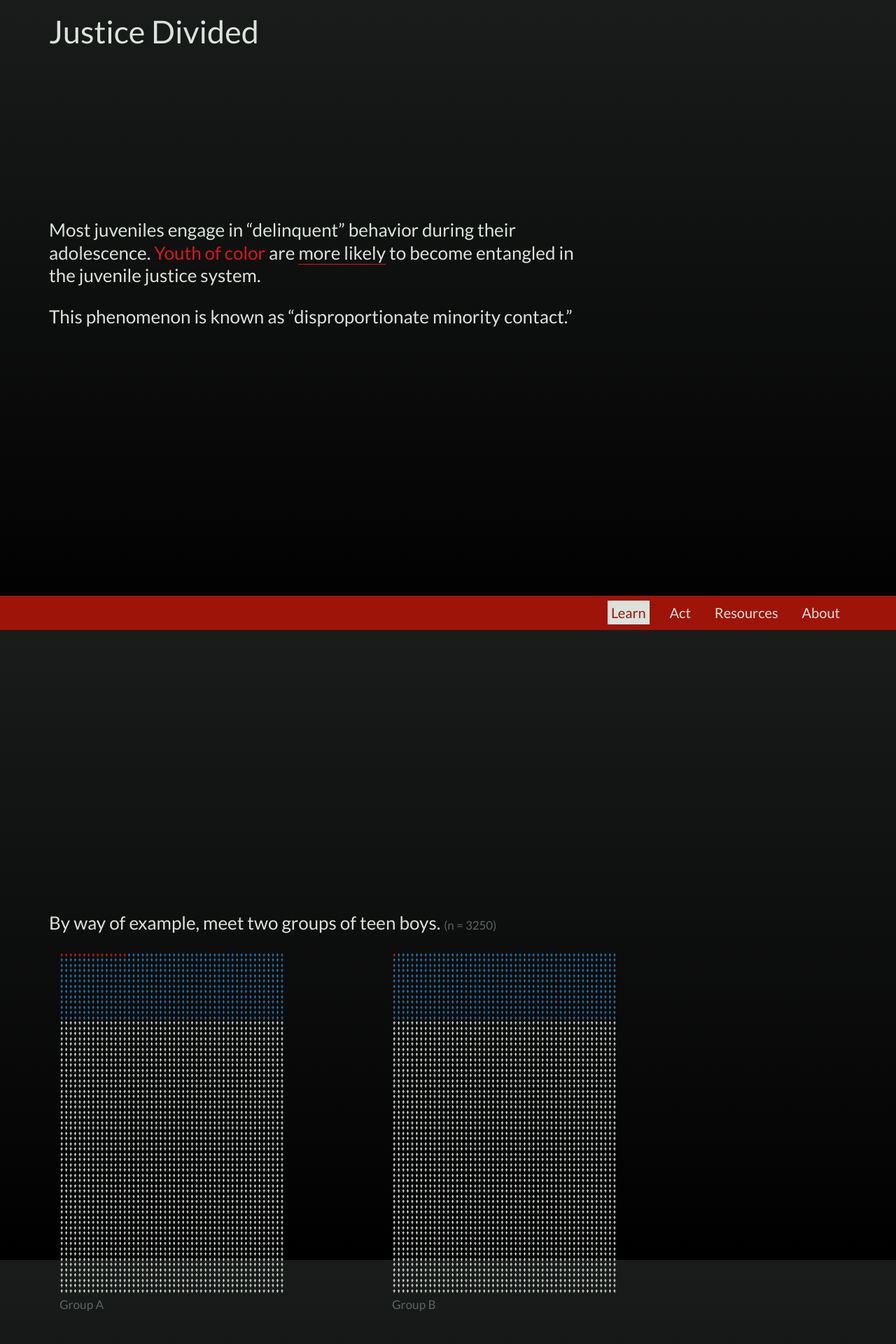
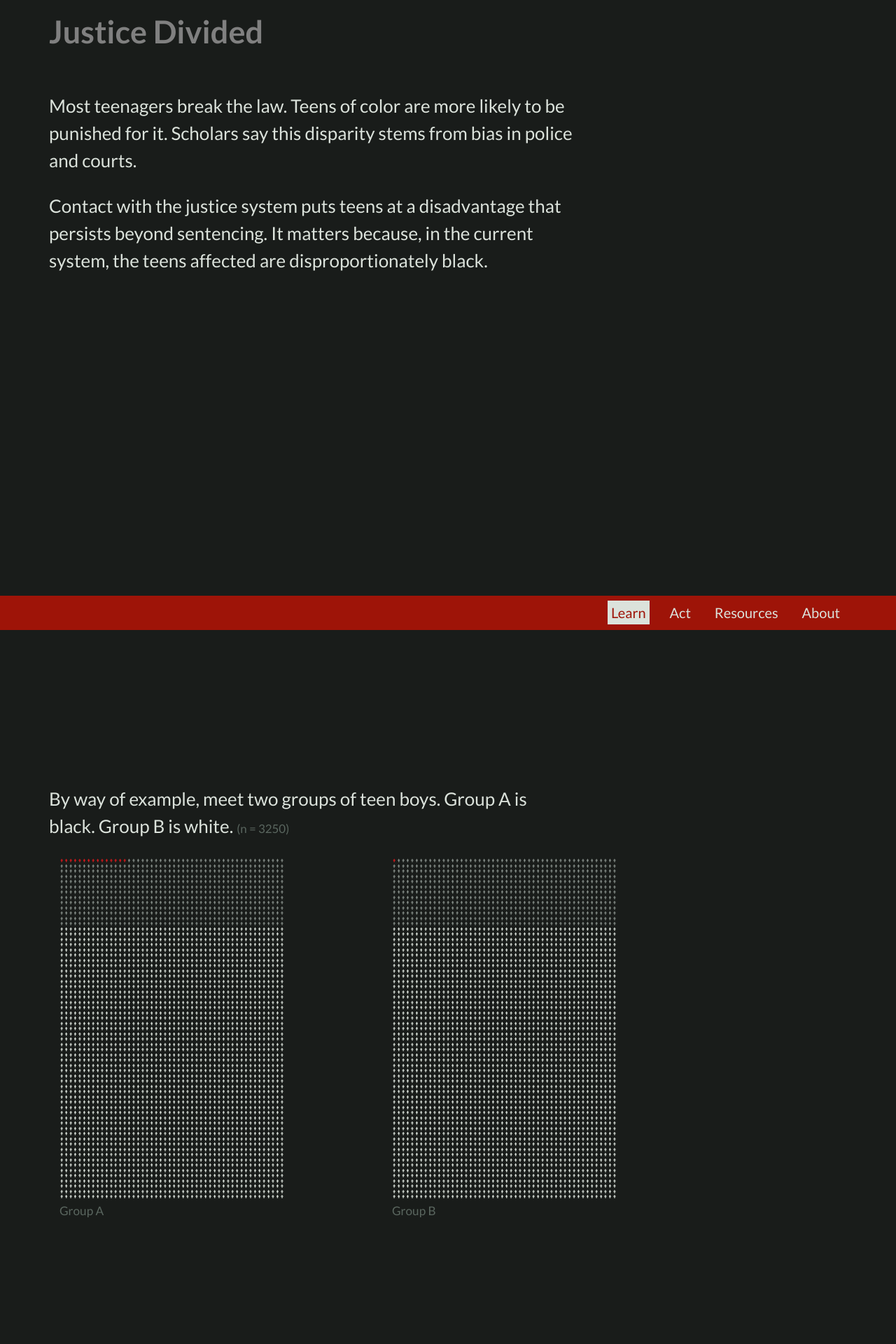
Before and after one commit to datamade/justice-divided, a Jekyll site: the page built from index.html, in a window 1280 px wide. Shown: the top 1920 px of the page at 70% size. Built offline with Jekyll 4.4.1, drawn with Linux system fonts in a browser that asks for light colours; some of the changed text lies outside the part shown.

Commit message:
ditch drop viz, begin updating content

```diff
--- a/_layouts/default.html
+++ b/_layouts/default.html
@@ -150,6 +150,12 @@
          progressBar.attr('value', value);
       });
 
+      $('.section').each(function() {
+        if ( $(this).height() > $(this).css('min-height') ) {
+          $(this).next().css('padding-top', '20vh');
+        }
+      })
+
   </script>
 
 </html>
--- a/css/custom.css
+++ b/css/custom.css
@@ -1,12 +1,7 @@
 /* BOOTSTRAP OVERRIDES */
 
 body {
-  background: #191C1A;
-  background: -webkit-linear-gradient(#191C1A, #000);
-  background: -o-linear-gradient(#191C1A, #000);
-  background: -moz-linear-gradient(#191C1A, #000);
-  background: linear-gradient(#191C1A, #000);
-  background-attachment: fixed;
+  background-color: #191C1A;
   font-size: 2em;
   color: #dbe2db;
 }
@@ -18,6 +13,8 @@
 
 .jumbotron h1 {
   font-size: 2.25em;
+  font-weight: 700;
+  color: gray;
 }
 
 h3 * small, small {
@@ -25,7 +22,7 @@
 }
 
 h3 {
-  line-height: 1.25em;
+  line-height: 1.5em;
 }
 
 p {
@@ -56,26 +53,14 @@
   color: #355980;
 }
 
-thead {
-  font-weight: 900;
-}
-
-tbody > tr:not(:first-child) {
-  border-top: 1px solid #fff;
-}
-
-td:not(:first-child) {
-  text-align: right;
-}
-
 img {
   max-width: 100%;
 }
 
 /* TYPOGRAPHY STYLES */
 
-.blue {
-    color: #2c7bb6;
+.gray {
+    color: #878f8a;
 }
 
 .red {
@@ -83,14 +68,13 @@
 }
 
 .highlight {
-  border-bottom: 1px solid #d7191c;
+  font-weight: 700;
 }
 
 /* SPACING */
 
 .section {
   min-height: 110vh;
-  padding-top: 20vh;
 }
 
 /* PROGRESS BAR */
--- a/css/custom.viz.css
+++ b/css/custom.viz.css
@@ -1,20 +1,3 @@
-/* ANIMATION */
-
-#headscratch {
-  display: inline;
-  width: 1.28571429em;
-  height: 1.129801660em;
-  background: url('../img/headscratch.png') bottom center;
-  background-size: cover;
-  background-repeat: no-repeat;
-  animation: play 2s steps(8) infinite;
-  animation-fill-mode: forwards;
-}
-
-@keyframes play {
-  50%, 100% { background-position: top center; }
-}
-
 /* GRID VISUALIZATION */
 
 .grid[id^="base"] {
@@ -32,141 +15,28 @@
   font-size: 3.25em;
 }
 
-/* DROPOUT VISUALIZATION */
-
-/* animations */
-@keyframes graduate {
-  from { top: 0; }
-  to { top: 20%; }
-}
-
-@keyframes dropout {
-  from { top: 0; }
-  to { top: 90%; }
-}
-
-@keyframes fade-in-and-out {
-  25% { opacity: 0.75 }
-  50% { opacity: 1 }
-  75% { opacity: 0.75 }
-  100% { opacity : 0 }
-}
-
-/* styles */
-#dropout-control {
-  border: none;
-  background-color: #dbe2db;
-  color: #191C1A;
-  z-index: 10;
-}
-
-#dropout {
-  position: relative;
-  width: 100%;
-  height: 50vh;
-  z-index: 0;
-}
-
-#dropout-line {
-  position: absolute;
-  top: 30%;
-  width: 100%;
-  height: 1px;
-  background-color: #3d4541;
-  z-index: 0;
-}
-
-.label {
-  font-size: 1em;
-  position: absolute;
-}
-
-.label[id*="count"] {
-  color: #191C1A;
-  width: 15vw;
-  text-align: center;
-}
-
-#graduate-label {
-  color: #3d4541;
-  font-weight: 500;
-  top: 21%;
-}
-
-#dropout-label {
-  top: 100%;
-  text-align: left;
-  font-weight: 500;
-  color: #191C1A;
-  width: 100%;
-  background-color: #dbe2db;
-  border-radius: 0;
-}
-
-#non-arrest-count {
-  left: 39vmax;
-}
-
-#arrest-count {
-  left: 19vmax;
-}
-
-.count {
-  color: #191C1A;
-  font-weight: 500;
-}
-
-.student {
-  opacity: 0;
-  position: absolute;
-  left: 45vmax;
-  height: 20px;
-  width: 20px;
-  border-radius: 20px;
-  background-color: #2c7bb6;
-  z-index: 1;
-}
-
-.arrested {
-  left: 25vmax;
-  background-color: #d7191c;
-}
-
-.graduate {
-  animation: graduate 1s, fade-in-and-out 1s;
-}
-
-.dropout {
-  animation: dropout 2s, fade-in-and-out 2s;
-}
-
 /* CHARTIST OVERRIDES */
 
 .ct-chart {
   margin-left: -50px;
-  padding-right: 100px;
 }
 
-#system_disparity .ct-series-a .ct-bar,
-#system_disparity .ct-series-b .ct-bar,
-#makeup_chart .ct-series-b .ct-bar {
+g.ct-series > line.ct-bar {
   fill: #6c706f;
   stroke: #6c706f;
   stroke-width: 20px;
 }
 
-#system_disparity .ct-series-c .ct-bar,
-#makeup_chart .ct-series-a .ct-bar {
+g.ct-series:last-of-type > line.ct-bar {
   fill: #d7191c;
   stroke: #d7191c;
-  stroke-width: 20px;
 }
 
 .ct-label.ct-vertical {
   color: inherit;
   font-size: 1em;
   width: 100px!important;
-  margin-left: 40px;
+  margin-left: 45px;
   text-anchor: start!important;
   text-align: left!important;
   justify-content: initial!important;
--- a/index.html
+++ b/index.html
@@ -17,9 +16,9 @@
         <div class="row">
             <div class="col-sm-8">
                 <h3>
-                    <p>Most juveniles engage in “delinquent” behavior during their adolescence. <span class="red">Youth of color</span> are <span class="highlight">more likely</span> to become entangled in the juvenile justice system.</p>
+                    <p>Most teenagers break the law. Teens of color are more likely to be punished for it. Scholars say this disparity stems from bias in police and courts.</p>
 
-                    <p>This phenomenon is known as “disproportionate minority contact.”</p>
+                    <p>Contact with the justice system puts teens at a disadvantage that persists beyond sentencing. It matters because, in the current system, the teens affected are disproportionately black.</p>
                 </h3>
             </div>
         </div>
@@ -28,7 +27,7 @@
         <div class="row">
             <div class="col-sm-8">
                 <h3>
-                    <p>By way of example, meet two groups of teen boys. <small>(n = 3250)</small></p>
+                    <p>By way of example, meet two groups of teen boys. Group A is black. Group B is white. <small>(n = 3250)</small></p>
                 </h3>
             </div>
         </div>
@@ -49,7 +48,7 @@
         <div class="row">
             <div class="col-sm-8">
                 <h3>
-                    <p>An <span class="highlight">equal number</span> of boys from both groups use marijuana. <small>(n = 650)</small></p>
+                    <p>Research shows an equal number of boys from both groups, about 20%, use marijuana. <small>(n = 650)</small></p>
                 </h3>
             </div>
         </div>
@@ -70,7 +69,9 @@
         <div class="row">
             <div class="col-sm-8">
                 <h3>
-                    <p><span class="highlight">Fifteen boys</span> from Group A are arrested on minor marijuana charges. Only <span class="highlight">one</span> is arrested from Group B.</p>
+                    <p>Some boys are caught with a small amount of marijuana.</p>
+
+                    <p>At the going arrest rate in Chicago, 15 black boys are arrested. Only one white boy is arrested.</p>
                 </h3>
             </div>
         </div>
@@ -90,22 +91,8 @@
     <div class="section">
         <div class="row">
             <div class="col-sm-8">
-                <h3><p style="display: inline-block;">The difference? <div id="headscratch"></div></p></h3>
-            </div>
-        </div>
-    </div>
-    <div class="section">
-        <div class="row">
-            <div class="col-sm-8">
-                <h3><p>Group A is <span class="highlight">black.</span></p></h3>
-            </div>
-        </div>
-    </div>
-    <div class="section">
-        <div class="row">
-            <div class="col-sm-8">
                 <h3>
-                    <p>In Chicago, <span class="red">black youth</span> are <span class="highlight">overrepresented</span> among juvenile arrests.</p>
+                    <p>In Chicago, <span class="red">black youth are overrepresented among juvenile arrests.</p>
                 </h3>
             </div>
         </div>
@@ -119,7 +106,7 @@
         <div class="row">
             <div class="col-sm-8">
                 <h3>
-                    <p>As a consequence, they represent <span class="highlight">a wide majority</span> at every subsequent stage of the justice system.</p>
+                    <p>As a consequence, they represent a wide majority at every subsequent stage of the justice system.</p>
                 </h3>
             </div>
         </div>
@@ -133,52 +120,17 @@
         <div class="row">
             <div class="col-sm-8">
                 <h3>
-                    <p>Youth who are arrested are <span class="highlight">more likely than their peers</span> to drop out of high school.</p>
+                    <p>Youth who are arrested are more likely than their peers to drop out of high school.</p>
                 </h3>
 
-                <p>Each <i class="fa fa-circle fa-fw"></i> represents a student. <span class="red">Students who are arrested</span> have a 73% chance of dropping out. <span class="blue">Their peers</span> have a 51% chance of dropping out.</p>
+                <p><span class="red">Students who are arrested</span> are twice as likely than their peers to drop out of high school, and half as likely to attend a four-year college.</p>
 
                 <br />
             </div>
         </div>
         <div class="row">
             <div class="col-sm-10">
-                <button class="btn btn-xl btn-default pull-right" id="dropout-control">
-                    <i class="fa fa-play fa-fw"></i> Play
-                </button>
-            </div>
-        </div>
-        <div class="row">
-            <div class="col-sm-10">
-                <div id="dropout">
-                    <div id="dropout-line"></div>
-                    <div id="graduate-label" class="label">Graduate</div>
-                    <div id="dropout-label" class="label">Drop out</div>
-                </div>
-                <div id="non-arrest-count" class="label"><span class="blue">0</span> / <span class="count">0</span></div>
-                <div id="arrest-count" class="label"><span class="red">0</span> / <span class="count">0</span></div>
-            </div>
-        </div>
-    </div>
-    <div class="section">
-        <div class="row">
-            <div class="col-sm-8">
-                <h3>
-                    <p>Fewer still enroll in four-year colleges.</p>
-                </h3>
-
-                <p><span class="red">Youth who are arrested</span> have an 18% chance of attending a four-year college. <span class="blue">Their peers</span> have a 34% chance.</p>
-            </div>
-        </div>
-    </div>
-    <div class="section">
-        <div class="row">
-            <div class="col-sm-8">
-                <h3>
-                    <p>For most incarcerated youth, the justice system becomes a vicious cycle.</p>
-                </h3>
-
-                <p>58% of youth released from the Illinois Department of Juvenile Justice <span class="highlight">return to prison</span> within three years.</p>
+                <div class="ct-chart" id="education_disparity"></div>
             </div>
         </div>
     </div>
--- a/js/charts.js
+++ b/js/charts.js
@@ -1,7 +1,12 @@
-// sources:
-// Juvenile Temporary Detention Center Admissions, 2015
-// Probation Sentences for Misdemeanor Drug Offenses, 2016
-// Department of Juvenile Justice Exits, 2015
+function generateLabels(x) {
+  if ( !(x % 5) ) {
+    return x + '%';
+  } else {
+    return '';
+  }
+}
+
+// define charts
 var disparityChart = new Chartist.Bar('#system_disparity', {
   labels: [
     'Detention',
@@ -14,73 +19,64 @@
     [3.5, 5.6, 2.1]
   ]
 }, {
+  high: 100,
   width: '100%',
   height: '65vh',
+  seriesBarDistance: 30,
   horizontalBars: true,
   reverseData: true,
-  seriesBarDistance: 30,
-  scaleMinSpace: 50,
   axisY: {
     showGrid: false,
   },
   axisX: {
-    labelInterpolationFnc: function(x) {
-      if ( !(x % 15) ) {
-        return x + '%';
-      } else {
-        return '';
-      }
-    }
+    labelInterpolationFnc: generateLabels
   }
 });
 
-disparityChart.on('draw', function(data) {
-  labels = ['white', 'Hispanic', 'black'];
-  baseClass = 'ct-bar-label';
-  if(data.type === 'bar') {
-    if ( data.seriesIndex < 2 ) {
-      baseClass += ' mute';
-    }
-    data.group.elem('text', {
-      x: data.x2 + 10,
-      y: data.y1 + 5,
-    }, baseClass).text(data.value.x + '% ' + labels[data.seriesIndex]);
-  }
-});
-
-
 var makeupChart = new Chartist.Bar('#makeup_chart', {
   labels: [
-    'Arrests',
-    'Population'
+    'Population',
+    'Arrests'
   ],
   series: [
-    [79, 40]
+    [39, 79],
+    [36, 3],
   ]
 }, {
   high: 100,
   width: '100%',
-  height: '30vh',
+  height: '40vh',
+  seriesBarDistance: 30,
   horizontalBars: true,
+  reverseData: true,
   axisY: {
     showGrid: false,
   },
   axisX: {
-    labelInterpolationFnc: function(x) {
-      if ( !(x % 5) ) {
-        return x + '%';
-      } else {
-        return '';
-      }
-    }
+    labelInterpolationFnc: generateLabels
   }
 });
 
-makeupChart.on('draw', function(data) {
-  if(data.type === 'bar') {
-    data.group.elem('text', {
-      x: data.x2 + 10,
-      y: data.y1 + 5,
-    }, 'ct-bar-label').text(data.value.x + '% black');
-  }
-});
+var charts = [disparityChart, makeupChart];
+
+// add labels
+charts.forEach(function(chart) {
+  chart.on('draw', function(data) {
+    if ( data.type === 'bar' ) {
+      labels = ['white', 'Hispanic', 'black'];
+      if ( data.series.length == 2 ) {
+        labels.splice(1, 1); // remove Hispanic (to-do: get this population)
+      }
+      baseClass = 'ct-bar-label';
+      if ( data.seriesIndex < data.series.length - 1 ) {
+        baseClass += ' mute'; // mute non-black labels
+      }
+      data.group.elem('text', {
+        x: data.x2 + 10,
+        y: data.y1 + 5,
+      }, baseClass).text(
+        data.value.x + '% ' + labels[data.seriesIndex]
+      );
+    }
+  });
+})
--- a/js/drop.js
+++ /dev/null
@@ -1,76 +0,0 @@
-// RUN VIZ
-
-var dropout;
-
-function isPaused() {
-  return $('#dropout-control').text().includes('Play');
-}
-
-$('#dropout-control').click(function() {
-  if ( isPaused() ) {
-    dropout = runContinuous(150);
-    $(this).html('<i class="fa fa-pause fa-fw"></i> Pause')
-  } else {
-    clearInterval(dropout);
-    $(this).html('<i class="fa fa-play fa-fw"></i> Play');
-  }
-})
-
-
-// DEFINE VIZ
-
-// globals
-var totalStudents = 0;
-var arrestedDropout = 0;
-var nonArrestedDropout = 0;
-
-// helpers
-function determineOutcome(baseClass, p) {
-  rand = Math.random();
-  if ( rand <= p ) {
-    outcome = baseClass + ' dropout';
-  } else {
-    outcome = baseClass + ' graduate';
-  }
-  countOutcome(outcome);
-  return outcome;
-}
-
-function countOutcome(outcome) {
-  totalStudents++;
-  if ( outcome.includes('dropout') ) {
-    if ( outcome.includes('arrested') ) {
-      arrestedDropout++;
-    } else {
-      nonArrestedDropout++;
-    }
-  }
-}
-
-// functionality
-function addStudents() {
-   arrestedOutcome = determineOutcome('student arrested', 0.73);
-   nonArrestedOutcome = determineOutcome('student', 0.51);
-   students = '<div class="' + arrestedOutcome + `"></div>
-               <div class="` + nonArrestedOutcome + '"></div>';
-   $('div#dropout').append(students);
-}
-
-function removeStudents() {
-  $('div.student').on('animationend oAnimationEnd webkitAnimationEnd', function() {
-    $(this).remove();
-  })
-}
-
-function updateCount() {
-  $('#arrest-count > :first-child').text(arrestedDropout);
-  $('#non-arrest-count > :first-child').text(nonArrestedDropout);
-  $('span.count').text(totalStudents / 2);
-}
-
-function runContinuous(speed) {
-  return setInterval(function() {
-    addStudents();
-    $.when( removeStudents() ).done( updateCount() );
-  }, speed);
-}
--- a/js/grid.js
+++ b/js/grid.js
@@ -1,16 +1,22 @@
 var makeGrid = function(id, total, num_per_row, subpop1 = 0, subpop2 = 0) {
   selector = 'div.grid#' + id
+
   $(selector).append('<span class="red"></span>')
 
+  // if this isn't the arrests grid
   if (id.split('_')[0] != 'arrests') {
-    $(selector).append('<span class="blue"></span>')
+    $(selector).append('<span class="gray"></span>')
   }
 
   for (i = 0; i < total; i++) {
 
-    if (i < subpop1 || !Boolean(subpop1)) { el = $(selector +' span:first-child') }
-    else if (i < subpop2 || !Boolean(subpop2)) { el = $(selector + ' span:nth-child(2)') }
-    else { el = $(selector) }
+    if ( i < subpop1 || !Boolean(subpop1) ) {
+      el = $(selector +' span:first-child')
+    } else if ( i < subpop2 || !Boolean(subpop2) ) {
+      el = $(selector + ' span:nth-child(2)')
+    } else {
+      el = $(selector)
+    }
 
     if (Boolean(i) & !(i % num_per_row)) { el.append('<br>') }
 
```
Also changed, not shown: other parts of index.html (+0 -1 lines).
